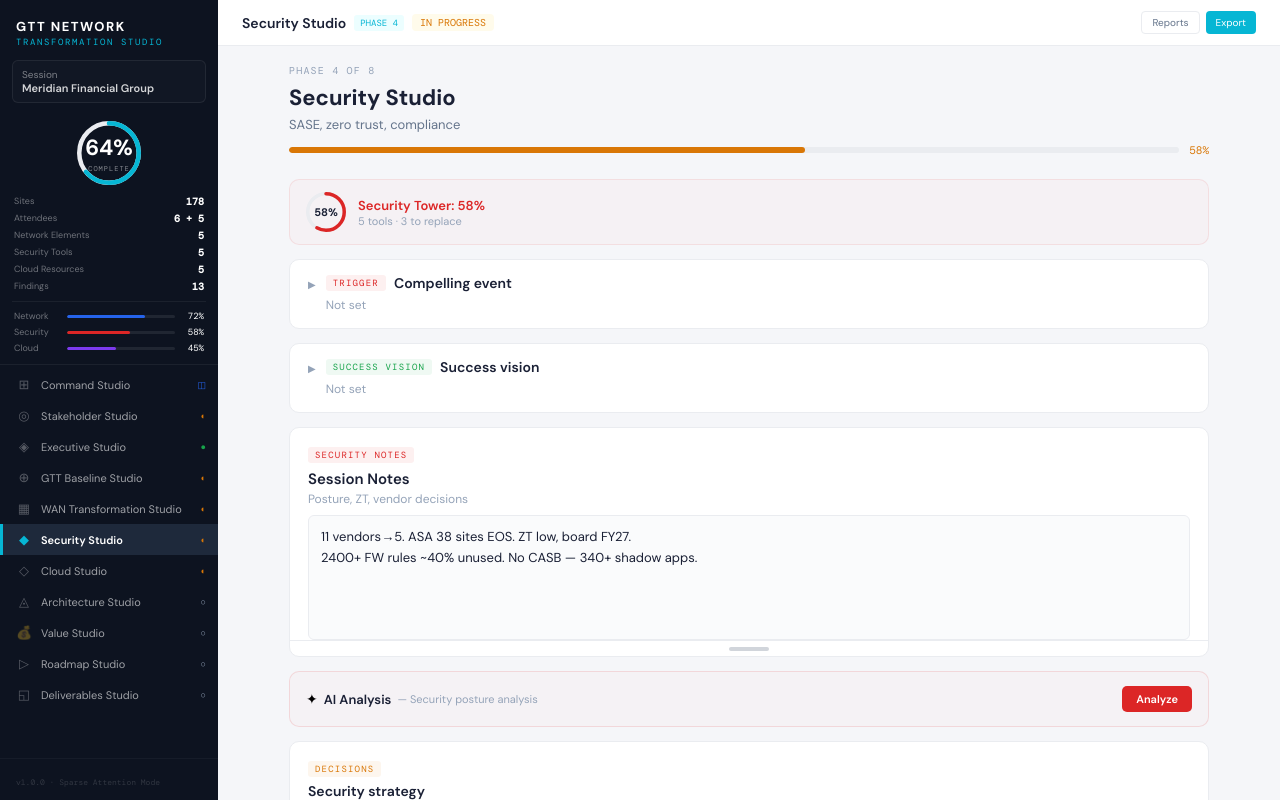
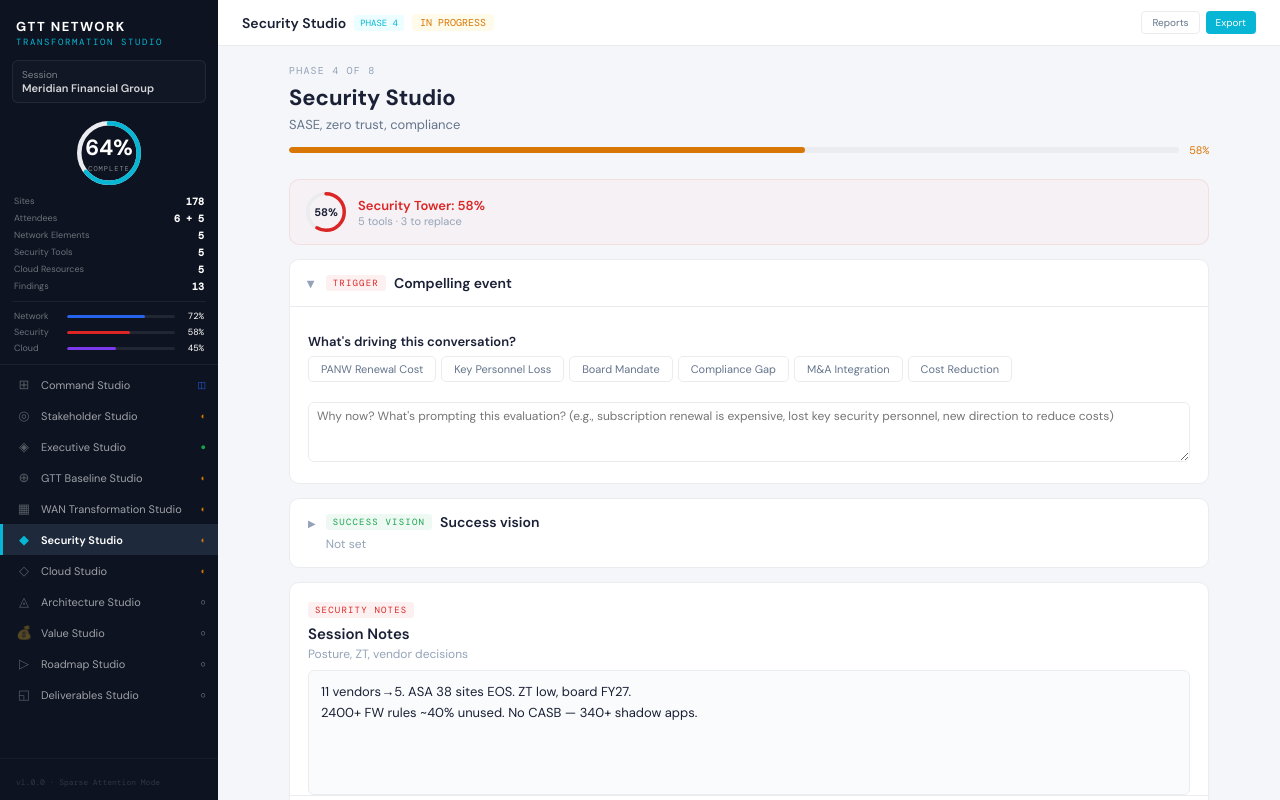
Before and after one commit to coreydelizza-design/Sparse-Attention-Studio, a React (Vite) app: page / in a window 1280 px wide. Both pictures are taken after a click on the element 516 px from the left and 339 px from the top of the page. Shown: the top 800 px of the page. Built offline with nearby package versions, Linux system fonts and the light colour scheme; the HTML template or start-up script is replaced by a standard one.

Commit message:
[security-studio] update trigger section — defaultOpen, smI textarea, revised question text

```diff
--- a/src/studios/SecurityStudio.jsx
+++ b/src/studios/SecurityStudio.jsx
@@ -11,8 +11,8 @@ function SecView({ secTools, setSecTools, secFindings, setSecFindings }) {
   const _zt = useState([{ label: "Single IdP", done: false, sub: "AD+Okta" }, { label: "MFA all users", done: true, sub: "Okta" }, { label: "Device posture", done: false, sub: "None" }, { label: "Microsegmentation", done: false, sub: "Flat" }, { label: "ZTNA replaces VPN", done: false, sub: "2100 split-tunnel" }, { label: "Least-privilege", done: false, sub: "Phase 1" }]); const zt = _zt[0]; const setZt = _zt[1];
   const _sd1 = useState(""); const sd1 = _sd1[0]; const setSd1 = _sd1[1];
   const _sd2 = useState(""); const sd2 = _sd2[0]; const setSd2 = _sd2[1];
-  const _tr = useState(""); const trigger = _tr[0]; const setTrigger = _tr[1];
-  const _trn = useState(""); const triggerNotes = _trn[0]; const setTriggerNotes = _trn[1];
+  const _trig = useState(""); const trigger = _trig[0]; const setTrigger = _trig[1];
+  const _trigNote = useState(""); const trigNote = _trigNote[0]; const setTrigNote = _trigNote[1];
   const _sv = useState(""); const successVision = _sv[0]; const setSuccessVision = _sv[1];
   const _km1 = useState(""); const keyMetric1 = _km1[0]; const setKeyMetric1 = _km1[1];
   const _km2 = useState(""); const keyMetric2 = _km2[0]; const setKeyMetric2 = _km2[1];
@@ -21,9 +21,9 @@ function SecView({ secTools, setSecTools, secFindings, setSecFindings }) {
 
   return (<div style={{ display: "flex", flexDirection: "column", gap: 14 }}><SecHead s={SECS.find(function(x){return x.id==="security";})} />
     <Strip label="Security Tower" pct={58} color={T.red} detail={secTools.length + " tools · " + vendors.filter(function (v) { return v.decision === "Replace"; }).length + " to replace"} />
-    <Disc tag="TRIGGER" tagColor={T.red} title="Compelling event" summary={trigger || "Not set"}>
-      <Decision question="Compelling event?" options={["PANW Renewal Cost", "Key Personnel Loss", "Board Mandate", "Compliance Gap", "M&A Integration", "Cost Reduction"]} selected={trigger} onSelect={setTrigger} color={T.red} />
-      <div style={{ marginTop: 10 }}><div style={{ fontFamily: T.f, fontSize: 10, fontWeight: 500, color: T.td, marginBottom: 4 }}>Why now? What&apos;s prompting this?</div><textarea value={triggerNotes} onChange={function (e) { setTriggerNotes(e.target.value); }} placeholder="Describe the urgency, timeline, or event driving this security transformation..." rows={3} style={{ fontFamily: T.f, fontSize: 12, color: T.tp, border: "1px solid " + T.border, borderRadius: 6, padding: "8px 10px", background: "#fff", boxSizing: "border-box", width: "100%", resize: "vertical" }} /></div>
+    <Disc tag="TRIGGER" tagColor={T.red} title="Compelling event" summary="Why are we here?" defaultOpen={true}>
+      <Decision question="What's driving this conversation?" options={["PANW Renewal Cost", "Key Personnel Loss", "Board Mandate", "Compliance Gap", "M&A Integration", "Cost Reduction"]} selected={trigger} onSelect={setTrigger} color={T.red} />
+      <textarea value={trigNote} onChange={function (e) { setTrigNote(e.target.value); }} style={Object.assign({}, smI, { width: "100%", minHeight: 60, resize: "vertical", marginTop: 10, lineHeight: 1.5, boxSizing: "border-box" })} placeholder="Why now? What's prompting this evaluation? (e.g., subscription renewal is expensive, lost key security personnel, new direction to reduce costs)" />
     </Disc>
     <Disc tag="SUCCESS VISION" tagColor={T.green} title="Success vision" summary={successVision ? "Defined" : "Not set"}>
       <Nts tag="1-YEAR VISION" tc={T.green} title="Post-Implementation Vision" sub="What does success look like?" value={successVision} onChange={setSuccessVision} rows={3} placeholder="Fast-forward 1 year post-implementation — what's different?" />
@@ -34,7 +34,7 @@ function SecView({ secTools, setSecTools, secFindings, setSecFindings }) {
       </div>
     </Disc>
     <Nts tag="SECURITY NOTES" tc={T.red} title="Session Notes" sub="Posture, ZT, vendor decisions" value={notes} onChange={setNotes} rows={5} />
-    <AIBtn label="Security posture analysis" color={T.red} data={{ notes: notes, sase: sase, vendors: vendors, zt: zt, findings: secFindings, trigger: trigger, triggerNotes: triggerNotes, successVision: successVision, keyMetrics: [keyMetric1, keyMetric2, keyMetric3] }} />
+    <AIBtn label="Security posture analysis" color={T.red} data={{ notes: notes, sase: sase, vendors: vendors, zt: zt, findings: secFindings, trigger: trigger, trigNote: trigNote, successVision: successVision, keyMetrics: [keyMetric1, keyMetric2, keyMetric3] }} />
 
     <PrimaryCard tag="DECISIONS" tagColor={T.amber} title="Security strategy">
       <Decision question="SASE Platform?" options={["FortiSASE", "Zscaler", "Hybrid", "Evaluate"]} selected={sd1} onSelect={setSd1} color={T.red} />
```
